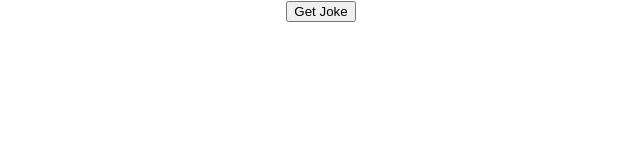
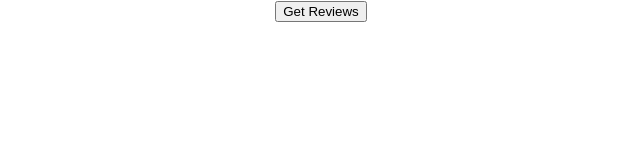
Before and after one commit to jaitken/ReactAmplify, a React (Create React App) app: page / in a window 1280 px wide. Shown: the top 160 px of the page, without its empty margins (319-959 px from the left). Built offline with nearby package versions, Linux system fonts and the light colour scheme.

Commit message:
pointed at localhost api

```diff
--- a/src/App.js
+++ b/src/App.js
@@ -6,7 +6,7 @@ import axios from 'axios';
 function App() {
 
   const getJoke = () => {
-    axios.get('https://official-joke-api.appspot.com/random_joke')
+    axios.get('http://localhost:8080/api/review/getByItemFamily/2')
     .then(response => {
       console.log(response.data)
     });
@@ -15,7 +15,7 @@ function App() {
   return (
 
       <div className='App'>
-        <button onClick={getJoke}>Get Joke</button>
+        <button onClick={getJoke}>Get Reviews</button>
       </div>
 
   );
```
